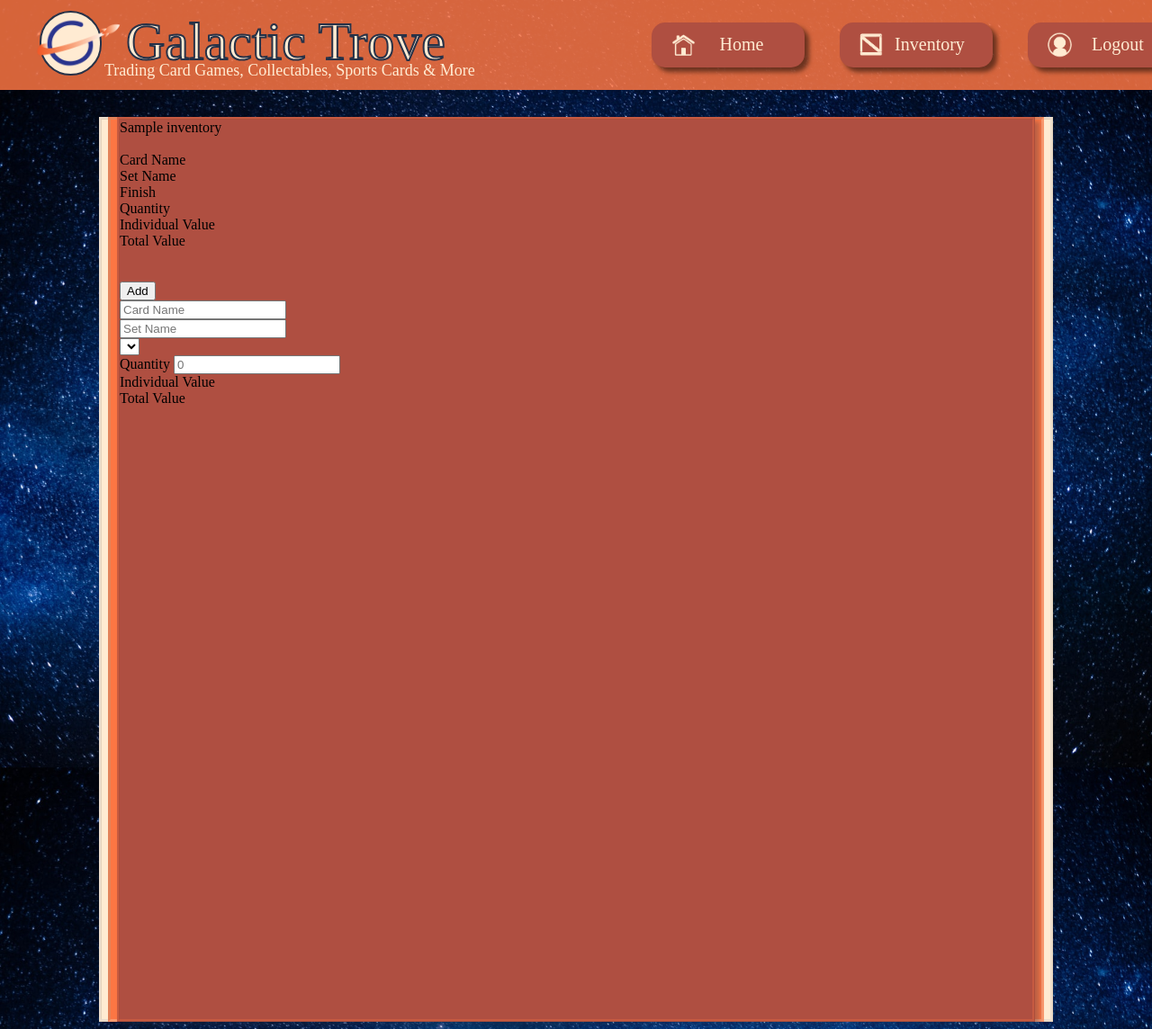
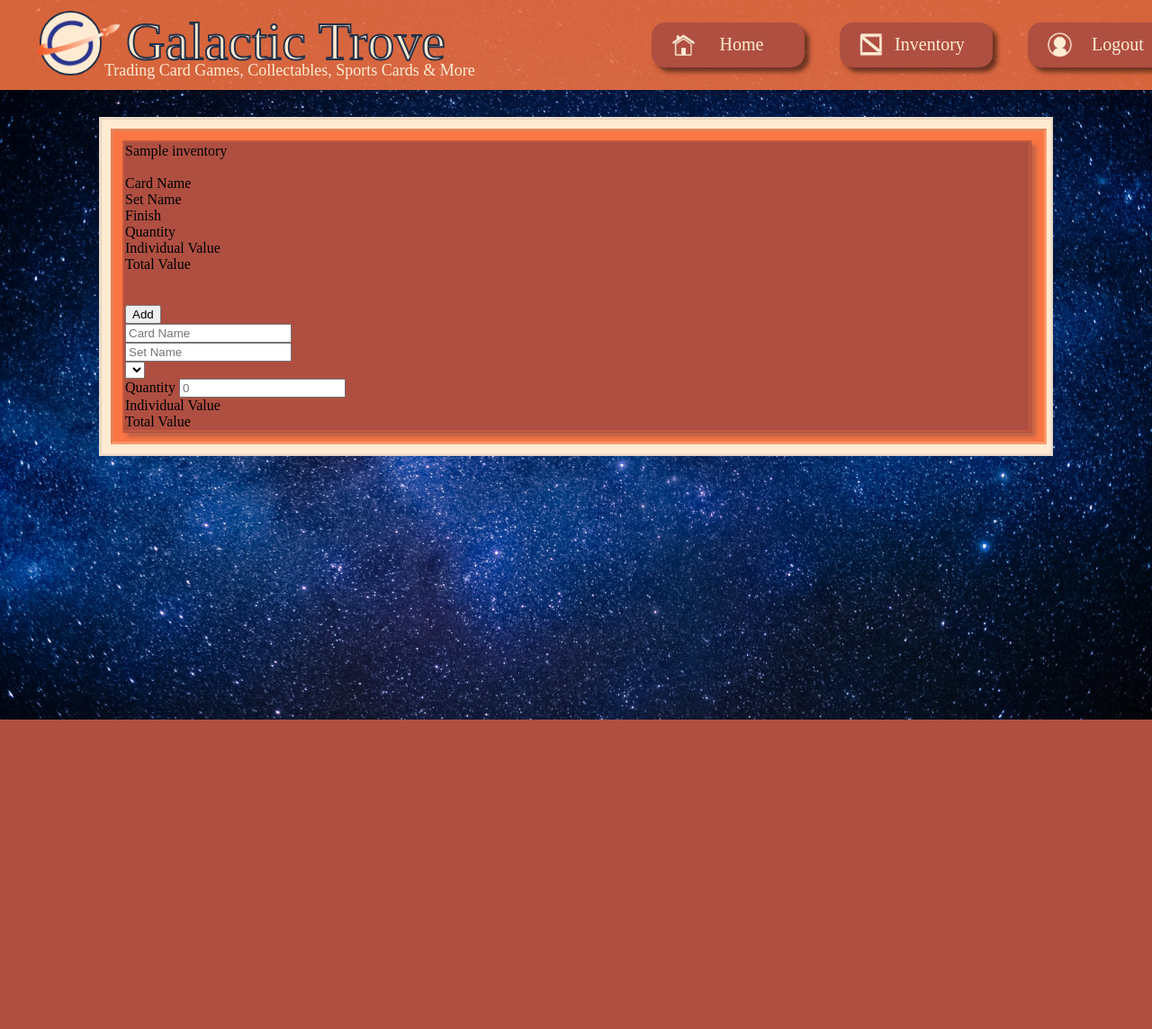
Before and after one commit to DaLairBear/Galactic-Trove-But-Python, a Flask app: template templates/inventory.html in a window 1280 px wide. Shown: the whole page at 90% size. After the commit the page ends 800 px from the top, so only its background shows below. Run offline with Flask 2, Linux system fonts and the light colour scheme; tables that the repository leaves empty hold one stand-in row (values such as "Sample post"); the template is opened without the code that fills it: values that come from a table or form of the project are taken from there, most other values are stand-ins (such as "Sample title", 1, 10 or a date in 2020); lists and menus that the app fills with data are empty; some libraries are stand-ins or nearby versions; some web fonts are replaced.

Commit message:
fixed scroll/display bug on inventories

```diff
--- a/static/css/inventory.css
+++ b/static/css/inventory.css
@@ -1,7 +1,8 @@
 #large-inventory {
-    position: relative;
+    position: block;
     width: 1054px;
-    height: 1000px;
+    height: fit-content;
+    align-content: center;
     background-color: rgb(255, 235, 210);
     border-style: ridge;
     border-color: rgba(39, 50, 72, 0.1);
@@ -9,12 +10,11 @@
 }
 
 #medium-inventory {
-    position: absolute;
-    top: 50%;
-    left: 50%;
-    transform: translate(-50%, -50%);
+    position: block;
     width: 1034px;
-    height: 1000px;
+    height: fit-content;
+    margin: 10px;
+    align-content: center;
     background-color: rgb(252, 118, 67);
     border-style: inset;
     border-color: rgb(255, 235, 210, 0.3);
@@ -22,12 +22,10 @@
 }
 
 #inventory {
-    position: absolute;
-    top: 50%;
-    left: 50%;
-    transform: translate(-50%, -50%);
-    width: 1014px;
-    height: 1000px;
+    position: block;
+    width: 1004px;
+    height: fit-content;
+    margin: 10px;
     background-color: rgb(175, 79, 65);
     border-style: ridge;
     border-color: rgb(252, 118, 67, 0.3);
```
